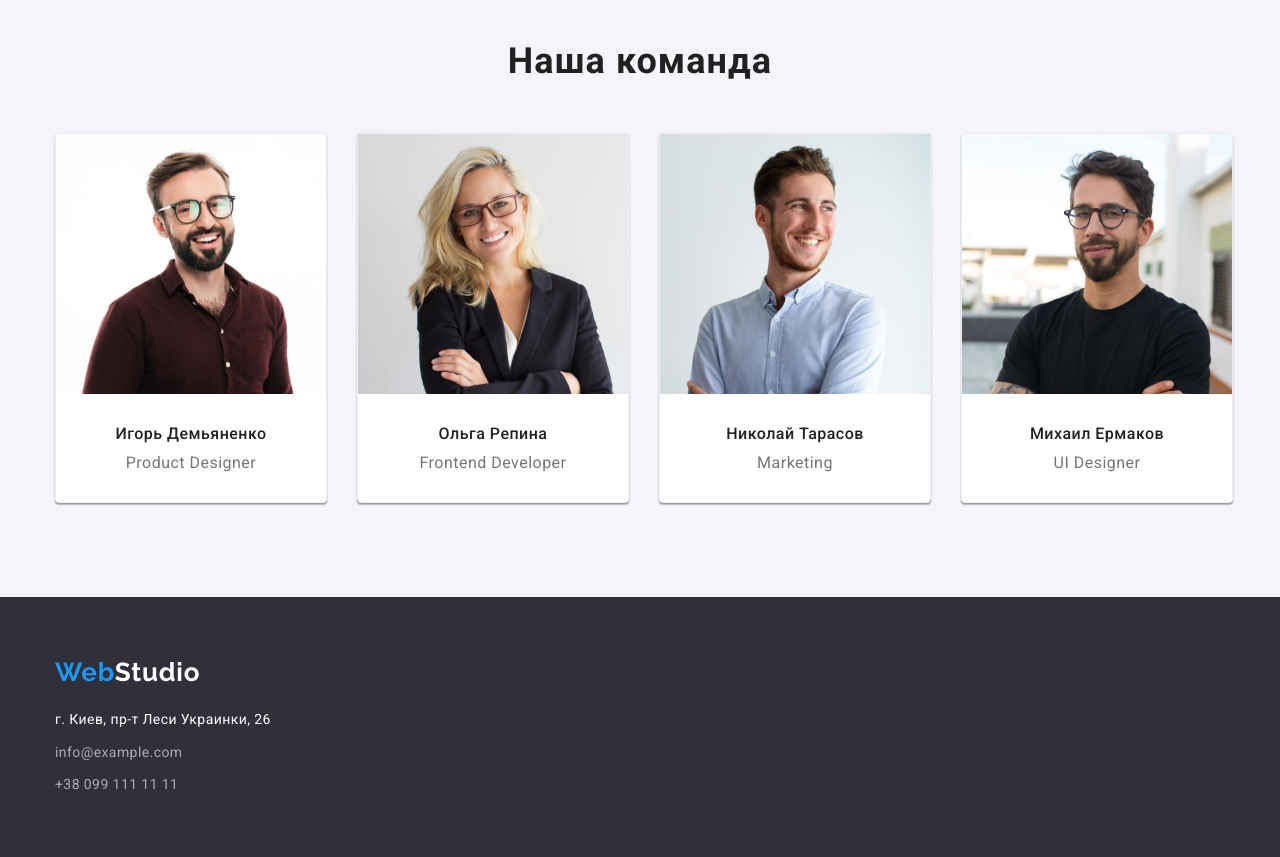
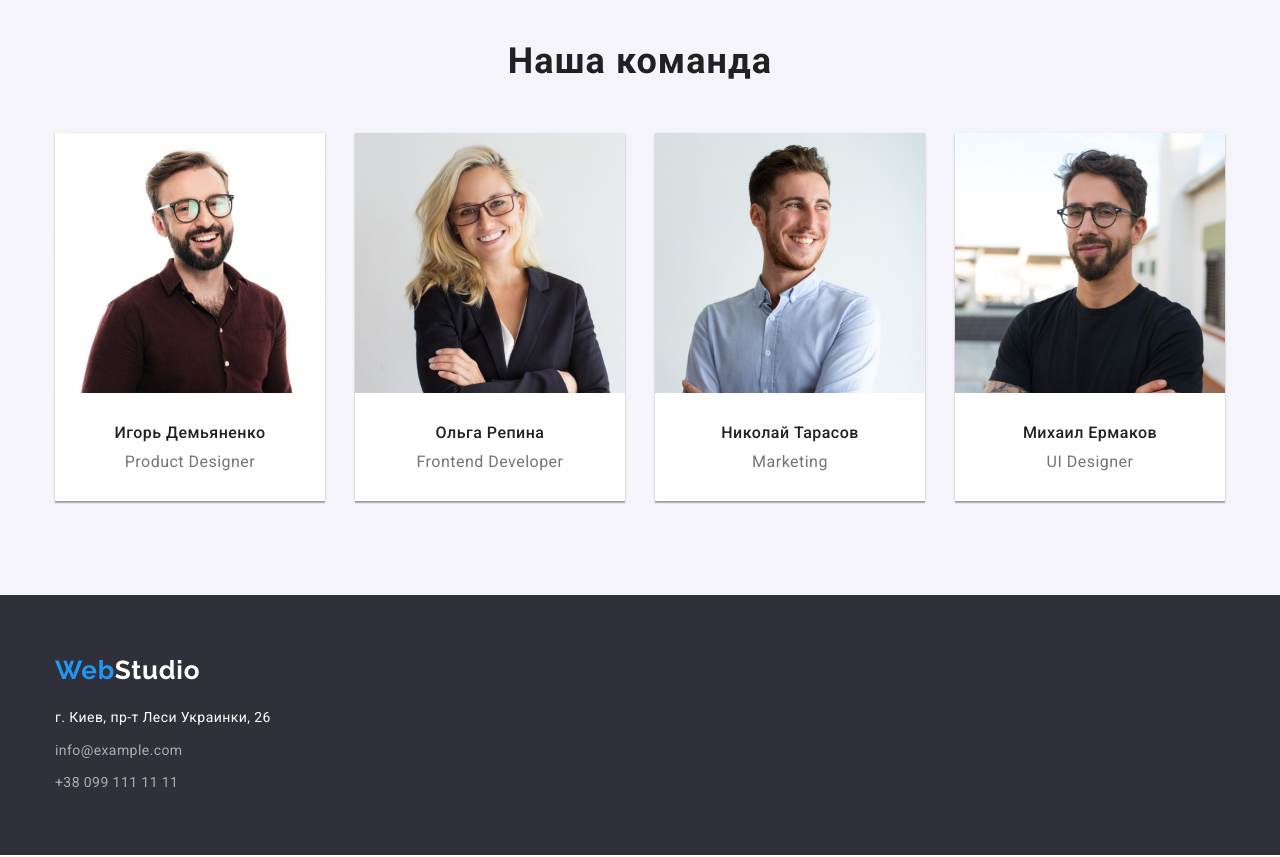
Before and after one commit to detsyurii/goit-markup-hw-03, a plain HTML site: page index.html in a window 1280 px wide. Shown: the part 1500-2357 px from the top of the page. Drawn offline with nearby package versions, Linux system fonts and the light colour scheme.

Commit message:
Update styles.css

```diff
--- a/css/styles.css
+++ b/css/styles.css
@@ -268,9 +268,7 @@ margin-right: -30px;
 flex-basis: calc(100% / 4 - 30px);
 margin-right: 30px;
 
-border: 1px solid #EEEEEE;
 background-color: var(--white-text-color);
-border-radius: 4px;
 box-shadow: 0px 1px 3px rgba(0, 0, 0, 0.12), 0px 1px 1px rgba(0, 0, 0, 0.14), 0px 2px 1px rgba(0, 0, 0, 0.2);
 }
 
```
